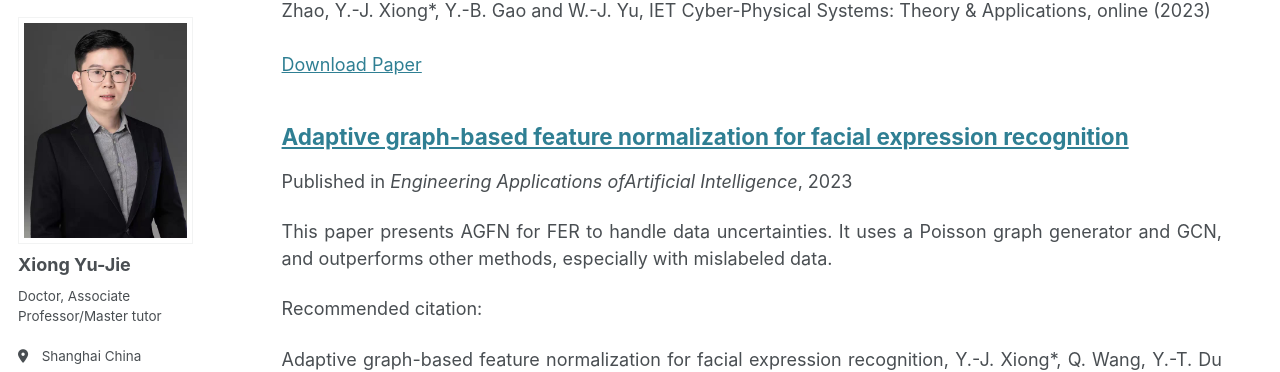
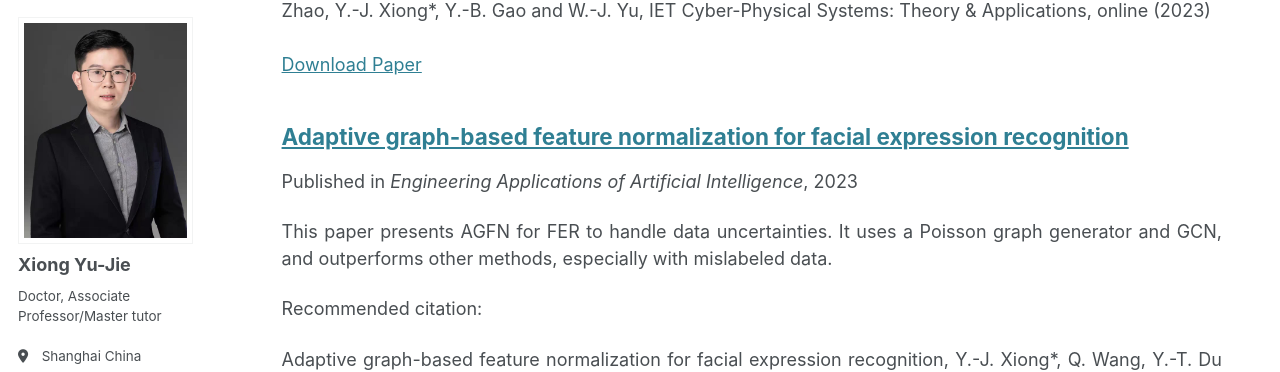
Before and after one commit to X-Lab-CN/introduce, a Jekyll site: the page built from _pages/collection-archive.html, in a window 1280 px wide and 900 px high, scrolled down 15141 px. Shown: the part 89-461 px from the top of the window. Built offline with Jekyll 4.4.1, drawn with Linux system fonts in a browser that asks for light colours.

Commit message:
Update 2023-10-20-paper-title-number-1.md

```diff
--- a/_publications/2023-10-20-paper-title-number-1.md
+++ b/_publications/2023-10-20-paper-title-number-1.md
@@ -5,7 +5,7 @@ category: manuscripts
 permalink: /publication/2023-10-20-paper-title-number-1
 excerpt: '<div style="text-align: justify;">This paper presents AGFN for FER to handle data uncertainties. It uses a Poisson graph generator and GCN, and outperforms other methods, especially with mislabeled data.</div>'
 date: 2023-10-20
-venue: 'Engineering Applications ofArtificial Intelligence'
+venue: 'Engineering Applications of Artificial Intelligence'
 paperurl: 'http://xiongyujie.cn/files/Adaptive_graph-based_feature_normalization_for_facial_expression_recognition.pdf'
 citation: '<br/><div style="text-align: justify;">Adaptive graph-based feature normalization for facial expression recognition, Y.-J. Xiong*, Q. Wang, Y.-T. Du and Y. Lu, Engineering Applications of Artificial Intelligence, 2024, 129: 107623</div>'
 ---
```
